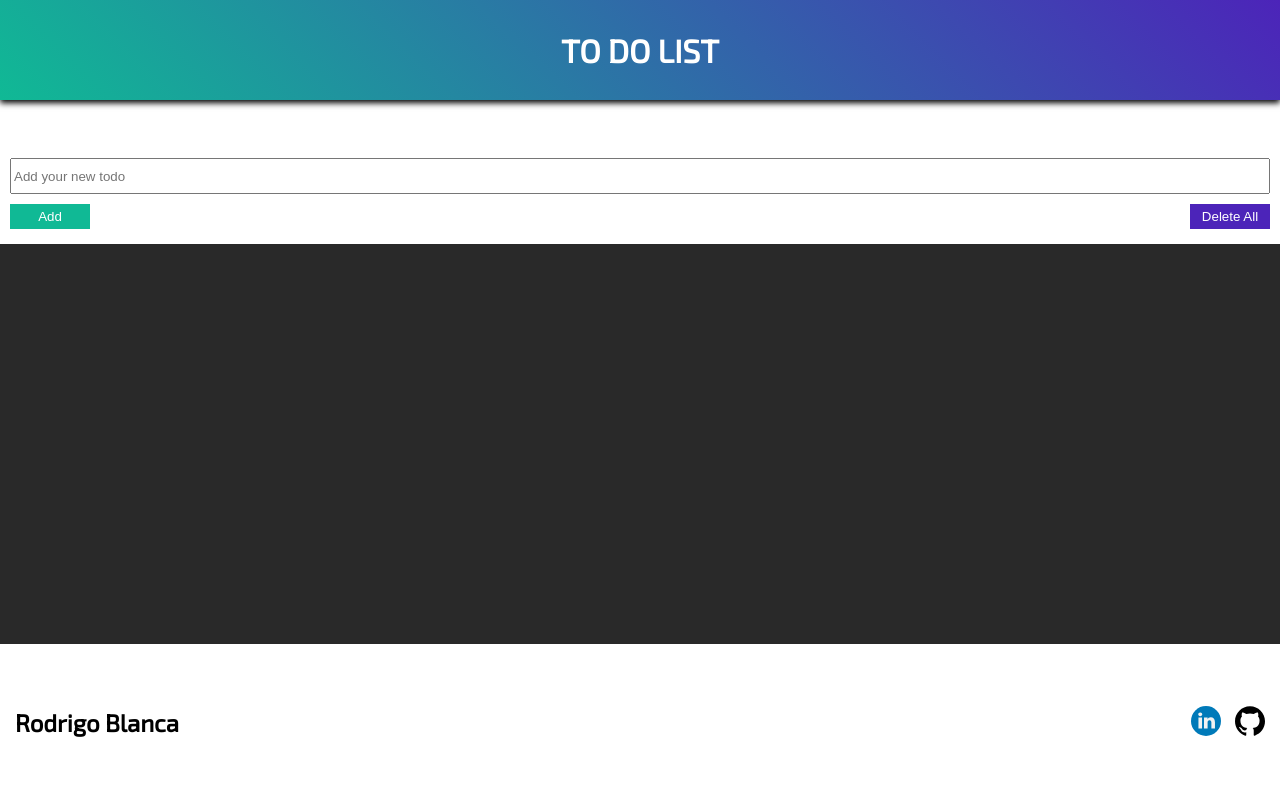
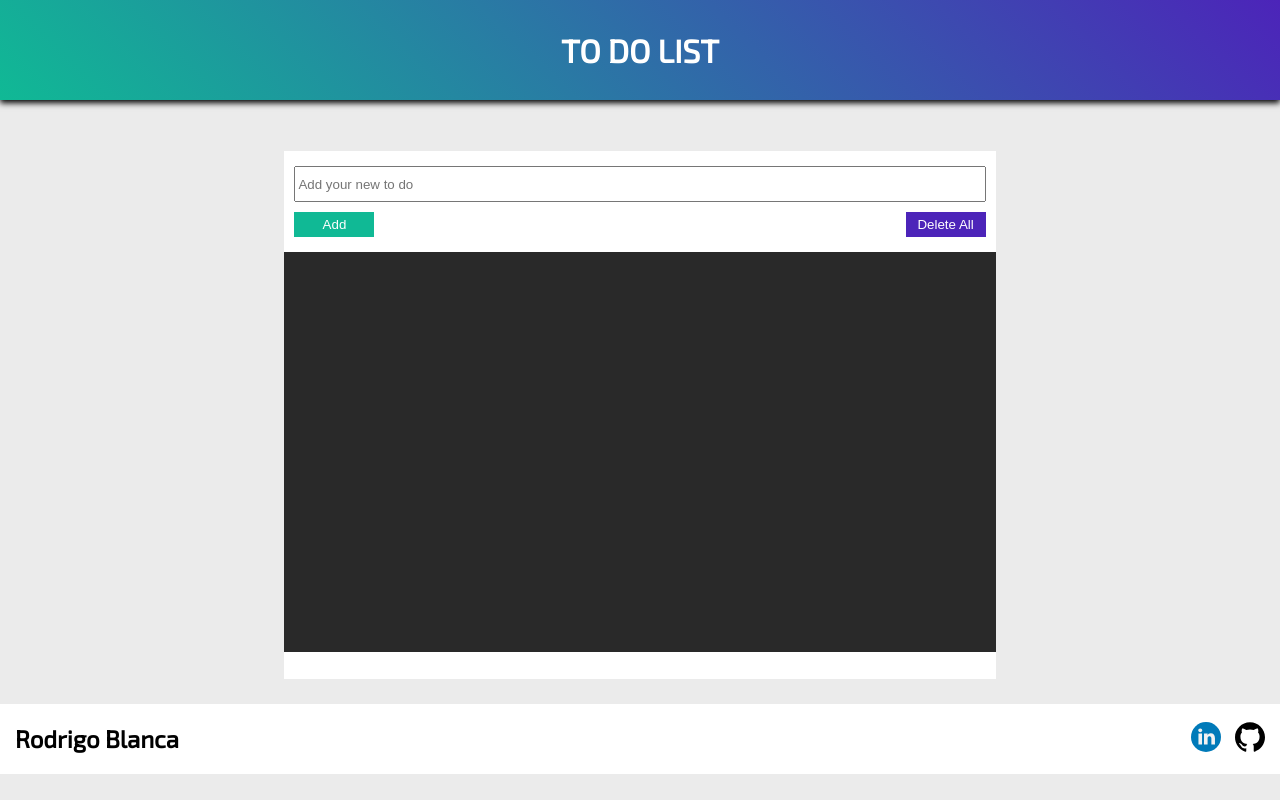
Before and after one commit to RodriBlanca/To-do-list, a plain HTML site: page index.html in a window 1280 px wide. Drawn offline with Linux system fonts and the light colour scheme.

Commit message:
responsive del to do list

```diff
--- a/index.html
+++ b/index.html
@@ -25,7 +25,7 @@
             <div class="options">
 
                 <!-- INPUT -->
-                <input class="options-input" type="text" placeholder="Add your new todo">
+                <input class="options-input" type="text" placeholder="Add your new to do">
 
                 <!-- BUTTONS -->
                 <div class="options-buttons">
--- a/style/main.scss
+++ b/style/main.scss
@@ -167,5 +167,31 @@ $negro: black;
   }
 }
 
-@media screen and (min-width: 768px) {
+@media screen and (min-width: 600px) {
+  .body {
+    display: grid;
+    grid-template-columns: repeat(9, 1fr);
+    background-color: rgb(235, 235, 235);
+  }
+
+  .header,
+  .footer {
+    grid-column: 1/10;
+  }
+
+  .main {
+    grid-column: 2/9;
+    background-color: white;
+    margin: 25px 0;
+  }
+
+  .footer {
+    background-color: white;
+  }
 }
+
+@media screen and (min-width: 1024px) {
+  .main {
+    grid-column: 3/8;
+  }
+}
```
Also changed, not shown: style/main.css, 1 other file.
